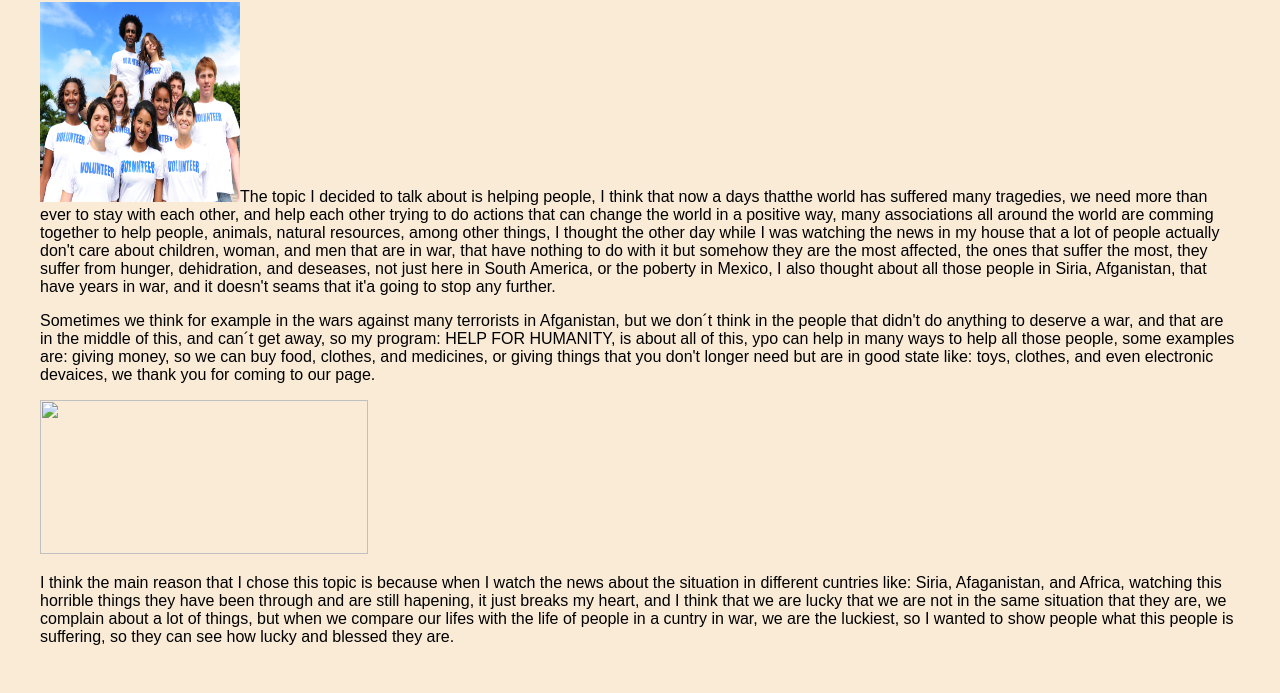
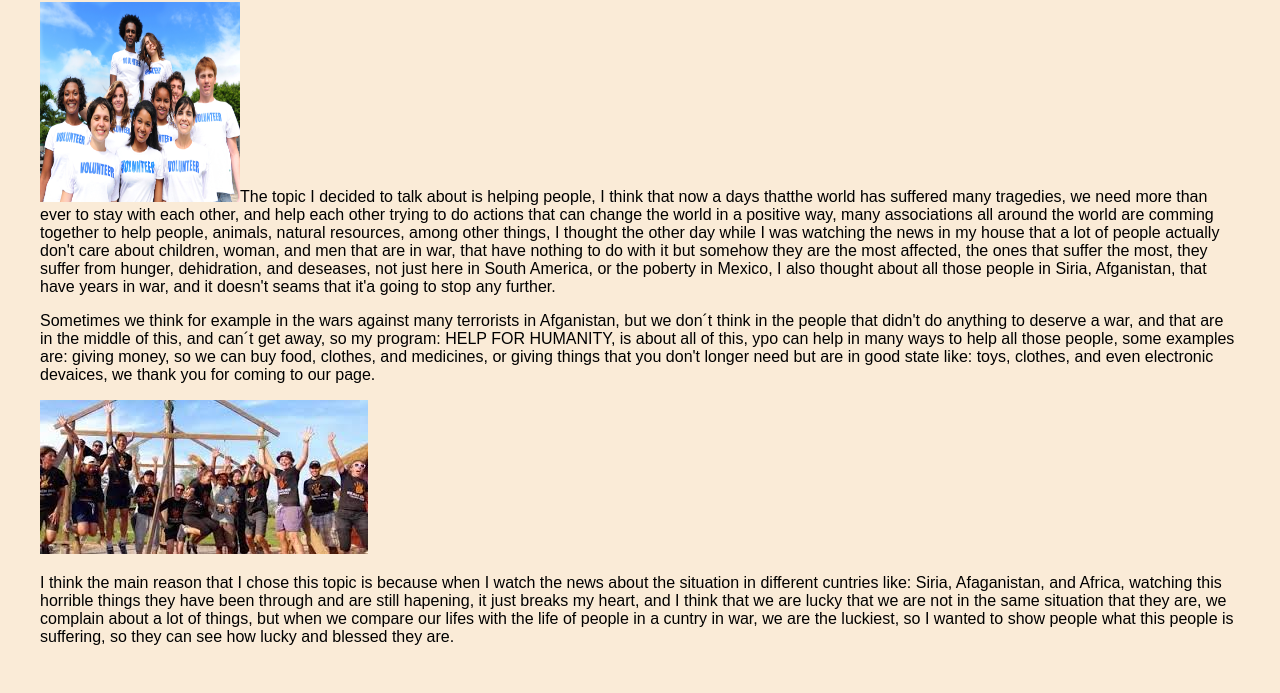
Before and after one commit to DASANMART/DASANMART.github.io, a plain HTML site: page index.html in a window 1280 px wide. Shown: the part 262-955 px from the top of the page. Drawn offline with Linux system fonts and the light colour scheme.

Commit message:
Update index.html

```diff
--- a/index.html
+++ b/index.html
@@ -27,7 +27,7 @@
 	<div>
 	  <p><img src="iStock_000016476002Small.jpg" width="200" height="200" alt=""/>The topic I decided to talk about is helping people, I think that now a days thatthe world has suffered many tragedies, we need more than ever to stay with each other, and help each other trying to do actions that can change the world in a positive way, many associations all around the world are comming together to help people, animals, natural resources, among other things, I thought the other day while I was watching the news in my house that a lot of people actually don't care about children, woman, and men that are in war, that have nothing to do with it but somehow they are the most affected, the ones that suffer the most, they suffer from hunger, dehidration, and deseases, not just here in South America, or the poberty in Mexico, I also thought about all those people in Siria, Afganistan, that have years in war, and it doesn't seams that it'a going to stop any further.</p>
 	  <p>Sometimes we think for example in the wars against many terrorists in Afganistan, but we don´t think in the people that didn't do anything to deserve a war, and that are in the middle of this, and can´t get away, so my program: HELP FOR HUMANITY, is about all of this, ypo can help in many ways to help all those people, some examples are: giving money, so we can buy food, clothes, and medicines, or giving things that you don't longer need but are in good state like: toys, clothes, and even electronic devaices, we thank you for coming to our page.</p>
-	  <p> <img src="img/images.jpg" width="328" height="154" alt=""/></p>
+	  <p> <img src="images.jpg" width="328" height="154" alt=""/></p>
 	</div>
 </section>
 
```
